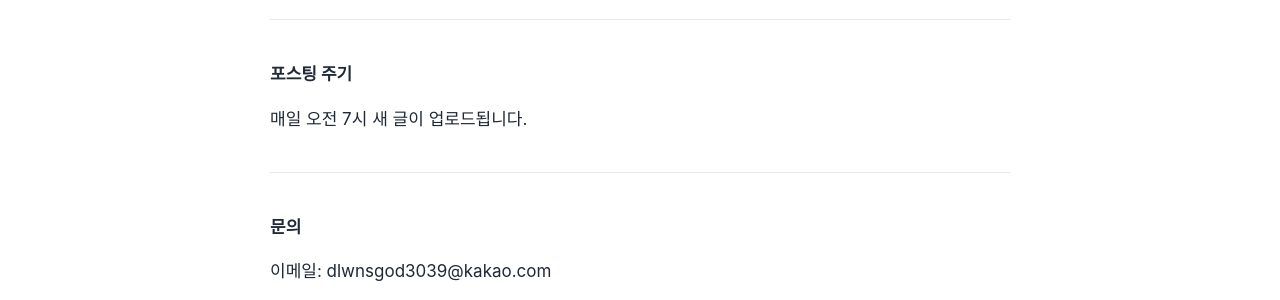
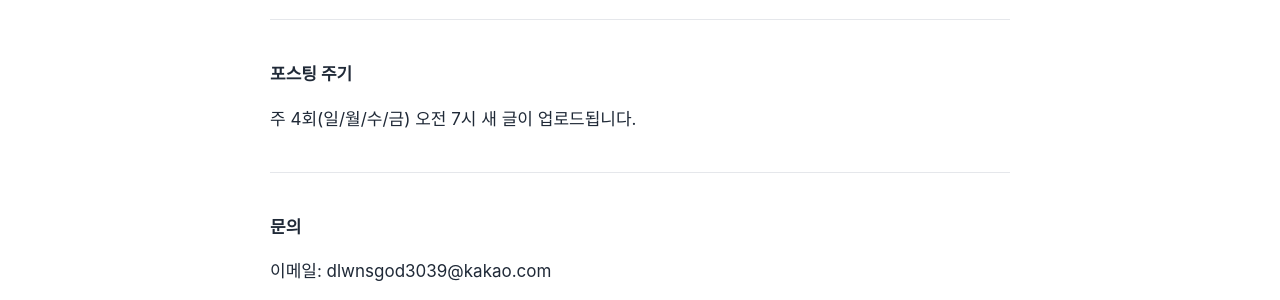
Before and after one commit to JunHaing/JunHaing.github.io, a Jekyll site: the page built from about.md, in a window 1280 px wide and 1237 px high. Shown: the part 712-1012 px from the top of the window. Built offline with Jekyll 4.4.1, drawn with Linux system fonts in a browser that asks for light colours.

Commit message:
chore: 발행 주기를 매일에서 주 4회로 변경 안내
색인 생성 개선을 위해 발행 빈도를 줄이는 방향에 맞춰 about 페이지 문구 갱신.

Co-Authored-By: Claude Sonnet 5 <noreply@anthropic.com>

```diff
--- a/about.md
+++ b/about.md
@@ -24,7 +24,7 @@ permalink: /about/
 
 ### 포스팅 주기
 
-매일 오전 7시 새 글이 업로드됩니다.
+주 4회(일/월/수/금) 오전 7시 새 글이 업로드됩니다.
 
 ---
 
```
